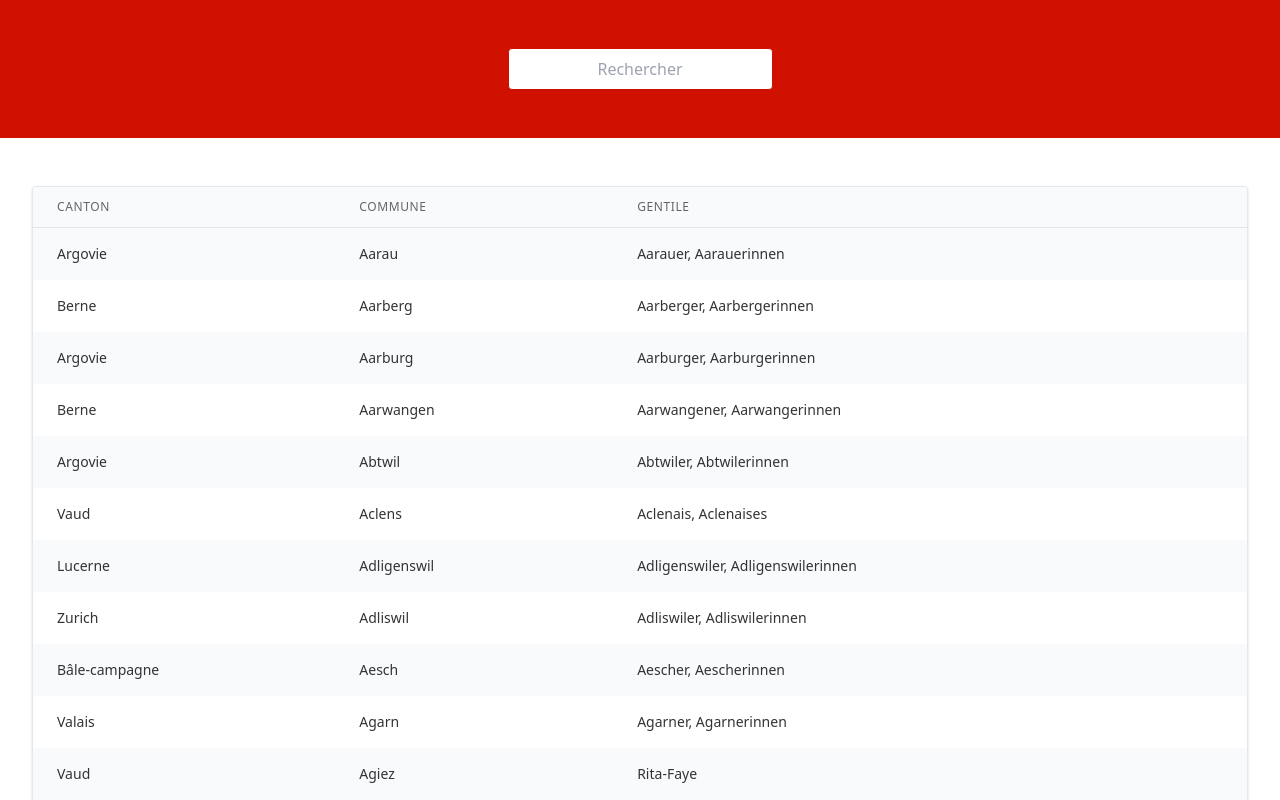
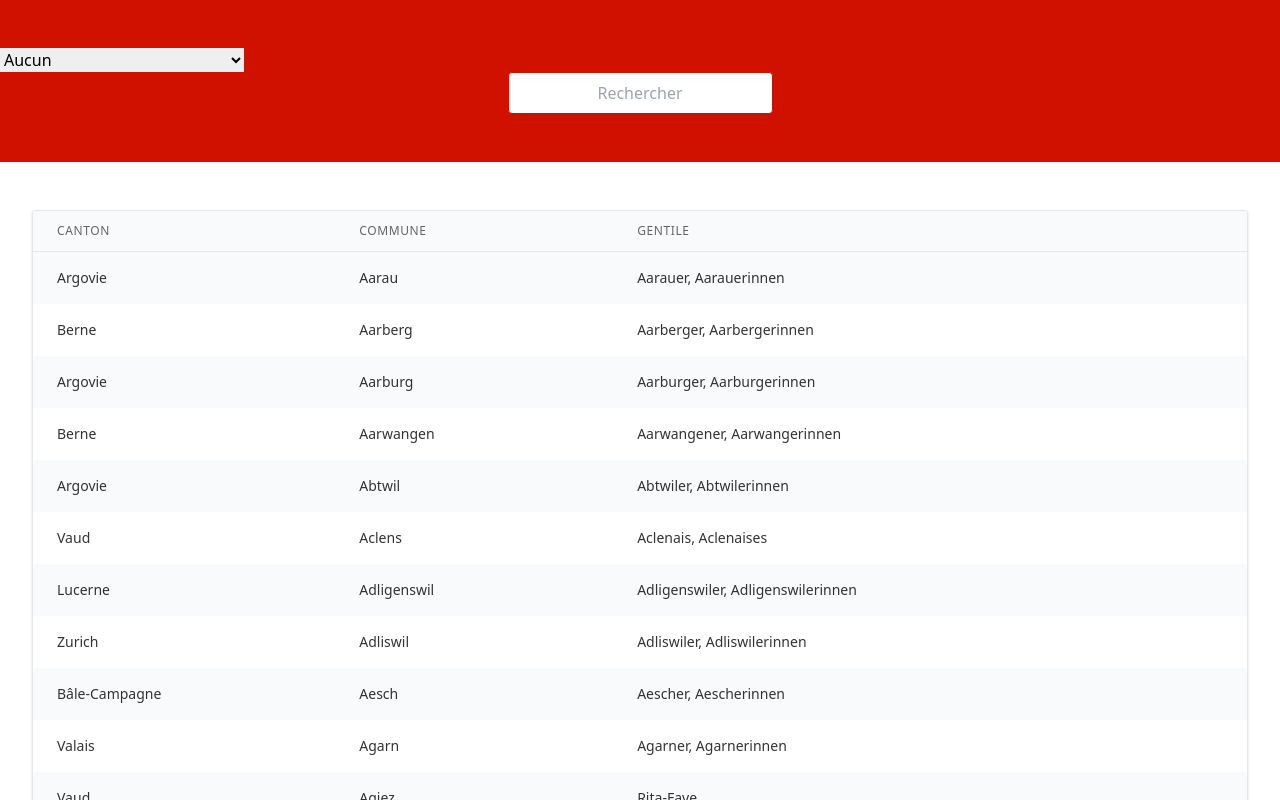
Before and after one commit to ch-habitants/gentile, a Nuxt app: page / in a window 1280 px wide. Shown: the top 800 px of the page. Built offline with nearby package versions, Linux system fonts and the light colour scheme.

Commit message:
Add canton filtering and better search.

```diff
--- a/components/GentileList.vue
+++ b/components/GentileList.vue
@@ -45,15 +45,18 @@ export default {
     computed: {
         ...mapGetters([
             'searchValue',
+            'selectedCanton',
             'gentiles',
         ]),
 
         filteredGentile() {
             return this.gentiles.filter((item) => {
                 return (
-                    item.canton.includes(this.searchValue) ||
-                    item.commune.includes(this.searchValue) ||
-                    item.gentile.includes(this.searchValue)
+                    item.canton.includes(this.selectedCanton) &&
+                    (
+                        item.commune.toLowerCase().includes(this.searchValue.toLowerCase()) ||
+                        item.gentile.toLowerCase().includes(this.searchValue.toLowerCase())
+                    )
                 );
             });
         },
--- a/components/SearchInput.vue
+++ b/components/SearchInput.vue
@@ -1,5 +1,36 @@
 <template>
     <div class="py-12 bg-primary">
+        <select v-model="canton">
+            <option value="">
+                Aucun
+            </option>
+            <option>Appenzell Rhodes-Extérieures</option>
+            <option>Appenzell Rhodes-Intérieures</option>
+            <option>Argovie</option>
+            <option>Berne</option>
+            <option>Bâle-Campagne</option>
+            <option>Bâle-Ville</option>
+            <option>Fribourg</option>
+            <option>Genève</option>
+            <option>Glaris</option>
+            <option>Grisons</option>
+            <option>Jura</option>
+            <option>Lucerne</option>
+            <option>Neuchâtel</option>
+            <option>Nidwald</option>
+            <option>Obwald</option>
+            <option>Saint-Gall</option>
+            <option>Schaffhouse</option>
+            <option>Schwytz</option>
+            <option>Soleure</option>
+            <option>Tessin</option>
+            <option>Thurgovie</option>
+            <option>Uri</option>
+            <option>Valais</option>
+            <option>Vaud</option>
+            <option>Zoug</option>
+            <option>Zurich</option>
+        </select>
         <input
             v-model="value"
             type="text"
@@ -16,7 +47,10 @@ export default {
     name: 'SearchInput',
 
     computed: {
-        ...mapGetters(['searchValue']),
+        ...mapGetters([
+            'searchValue',
+            'selectedCanton'
+        ]),
 
         value: {
             get() {
@@ -27,6 +61,16 @@ export default {
                 this.$store.commit('setSearchValue', value);
             },
         },
+
+        canton: {
+            get() {
+                return this.selectedCanton;
+            },
+
+            set(value) {
+                this.$store.commit('setSelectedCanton', value);
+            },
+        },
     },
 };
 </script>
```
Also changed, not shown: store/index.js.
